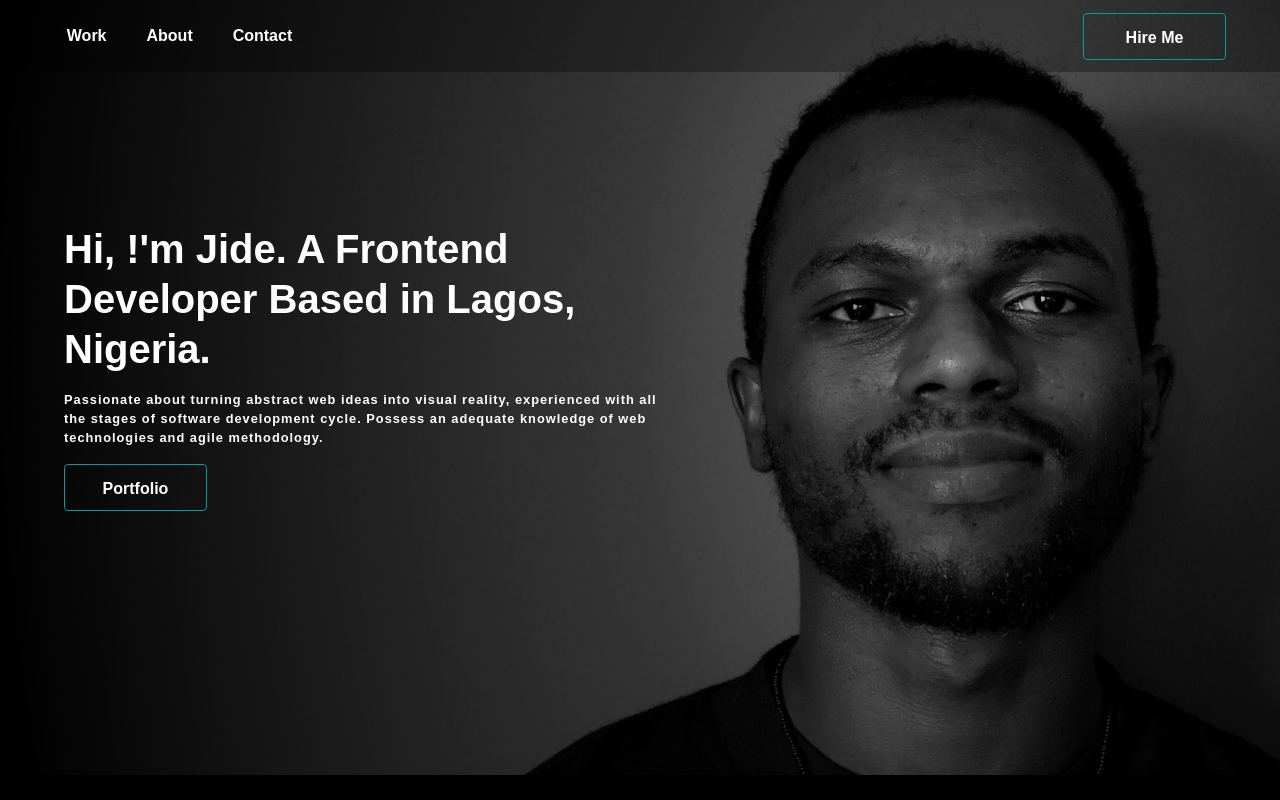
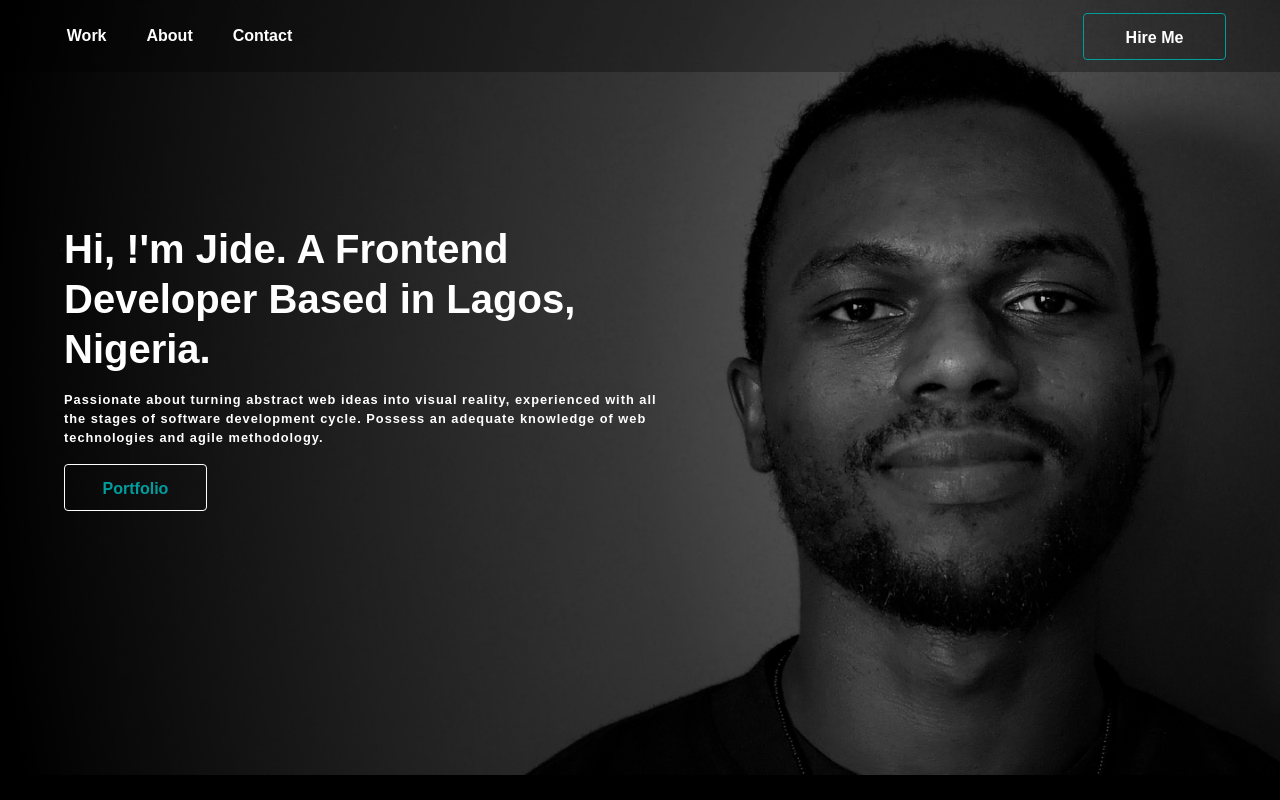
Before and after one commit to jydoskey/personal-portfolio-website, a Vue app: page / in a window 1280 px wide. In both pictures the pointer is over the button "Portfolio". Shown: the top 800 px of the page. Built offline with nearby package versions, Linux system fonts and the light colour scheme; a web font is replaced by a local one.

Commit message:
updated header button display on hover

```diff
--- a/src/components/LandingPage.vue
+++ b/src/components/LandingPage.vue
@@ -22,7 +22,7 @@
         technologies
         and
         agile methodology.</p>
-      <button class="btn bg-transparent btn-portfolio text-white">Portfolio</button>
+      <button class="btn bg-transparent btn-portfolio">Portfolio</button>
     </div>
     <div>
       <Work />
@@ -68,6 +68,7 @@
 
   .hero-image {
     -webkit-box-sizing: border-box;
+    box-sizing: border-box;
     width: 100%;
     position: relative;
     overflow: hidden;
@@ -195,9 +196,15 @@
     padding-top: 0.9rem;
     border: 1px solid #009D9D;
     display: block;
+    color: white;
 
     @include breakpoint-max (lg) {
       margin: 2rem auto 0 auto;
+    }
+
+    &:hover {
+      color: #009D9D;
+      border: 1px solid white;
     }
   }
 
@@ -214,6 +221,11 @@
       border: 1px solid #009D9D;
       color: white;
       display: block;
+
+      &:hover {
+        color: #009D9D;
+        border: 1px solid white;
+      }
     }
   }
 </style>
```
